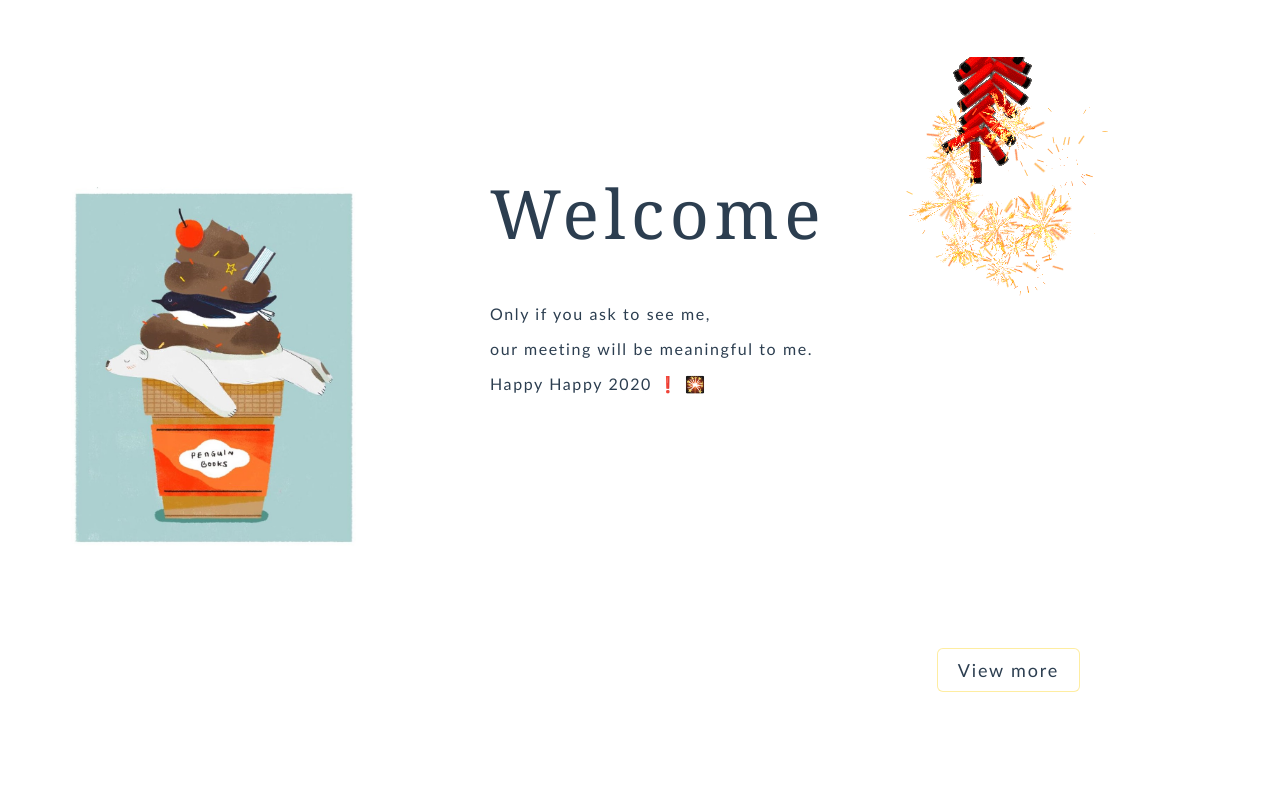
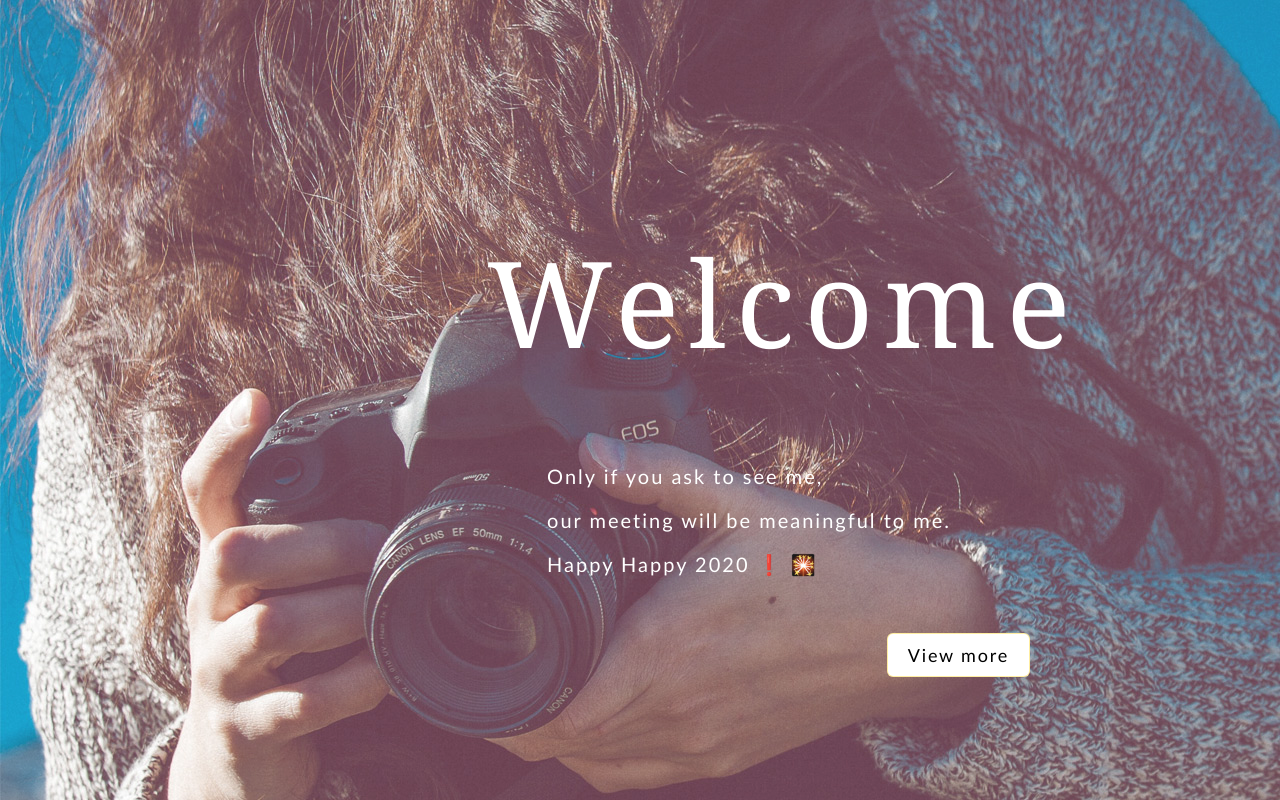
Before and after one commit to banana6hz/banana, a Vue app in the folder font-end/: page /#/ in a window 1280 px wide. Built offline with nearby package versions, Linux system fonts and the light colour scheme.

Commit message:
update index

```diff
--- a/font-end/src/components/banner.vue
+++ b/font-end/src/components/banner.vue
@@ -13,7 +13,7 @@ export default {
   data() {
     return{
       carouselImg: [
-        {alt: 'banner1', src: require('../../static/img/banner/banner_1.png')},
+        // {alt: 'banner1', src: require('../../static/img/banner/banner_1.png')},
         {alt: 'banner2', src: require('../../static/img/banner/banner_7.jpg')},
         {alt: 'banner3', src: require('../../static/img/banner3.png')},
         {alt: 'banner4', src: require('../../static/img/banner4.png')}
--- a/font-end/src/views/Index.vue
+++ b/font-end/src/views/Index.vue
@@ -1,11 +1,14 @@
 <template>
     <div id="wrap">
+        <div class="index_bg">
+            <!-- <img src="../assets/banner/pic01.jpg" alt="pic01"> -->
+        </div>
         <div class="myIndex">
-            <div class="index_img">
+            <!-- <div class="index_img">
                 <img src="../assets/icebear.jpg" alt="welcome">
-            </div>
+            </div> -->
             <div class="index_text">
-                <p class="index_logo"><img src="../assets/bang.gif" alt=""></p>
+                <!-- <p class="index_logo"><img src="../assets/bang.gif" alt=""></p> -->
                 <h1>Welcome</h1>
                 <p>Only if you ask to see me,</p>
                 <p> our meeting will be meaningful to me.</p>
@@ -32,7 +35,10 @@ export default {
 </script>
 
 <style scoped lang="scss">
-.myIndex{padding:40px 70px;display:flex;align-items:center;position: relative;}
+#wrap{width:100%;height:100%;}
+.index_bg{height:100%;width:100%;z-index:-100;position:absolute;background-image:url(../../static/img/banner/pic01.jpg);opacity:.9;}
+.index_bg img{width:100%;height:100%;}
+.myIndex{padding:60px 120px;display:flex;align-items:center;position:relative;float:right;}
 .index_img{
     width:45%;
     img{
@@ -43,13 +49,13 @@ export default {
 }
 .index_text{
     padding:80px;
-    min-width: 800px;
-    min-height:652px;
+    min-width: 600px;
     box-sizing: border-box;
     position: relative;
+    color:#fff;
     .index_logo{position: absolute;right:40px;top:0px;}
-    h1{font-family:Georgia, 'Times New Roman', Times, serif;font-size:68px;font-weight: 400;letter-spacing: .08em;}
-    p{font-family: 'Trebuchet MS', 'Lucida Sans Unicode', 'Lucida Grande', 'Lucida Sans', Arial, sans-serif;letter-spacing: .1em;font-size:16px;}
+    h1{font-family:Georgia, 'Times New Roman', Times, serif;font-size:120px;font-weight: 400;letter-spacing: .08em;}
+    p{font-family: 'Trebuchet MS', 'Lucida Sans Unicode', 'Lucida Grande', 'Lucida Sans', Arial, sans-serif;letter-spacing: .1em;font-size:20px;padding-left:60px;}
     .btn_more{
         padding:10px 20px;
         box-sizing: border-box;
@@ -61,6 +67,7 @@ export default {
         font-size:18px;
         margin:0;
         border:1px solid #fbce015e;
+        color:#000;
         &:hover{
             animation:mymove 1s 1;
         }
```
Also changed, not shown: font-end/src/assets/banner/pic01.jpg (added), font-end/static/img/banner/pic01.jpg (added).
